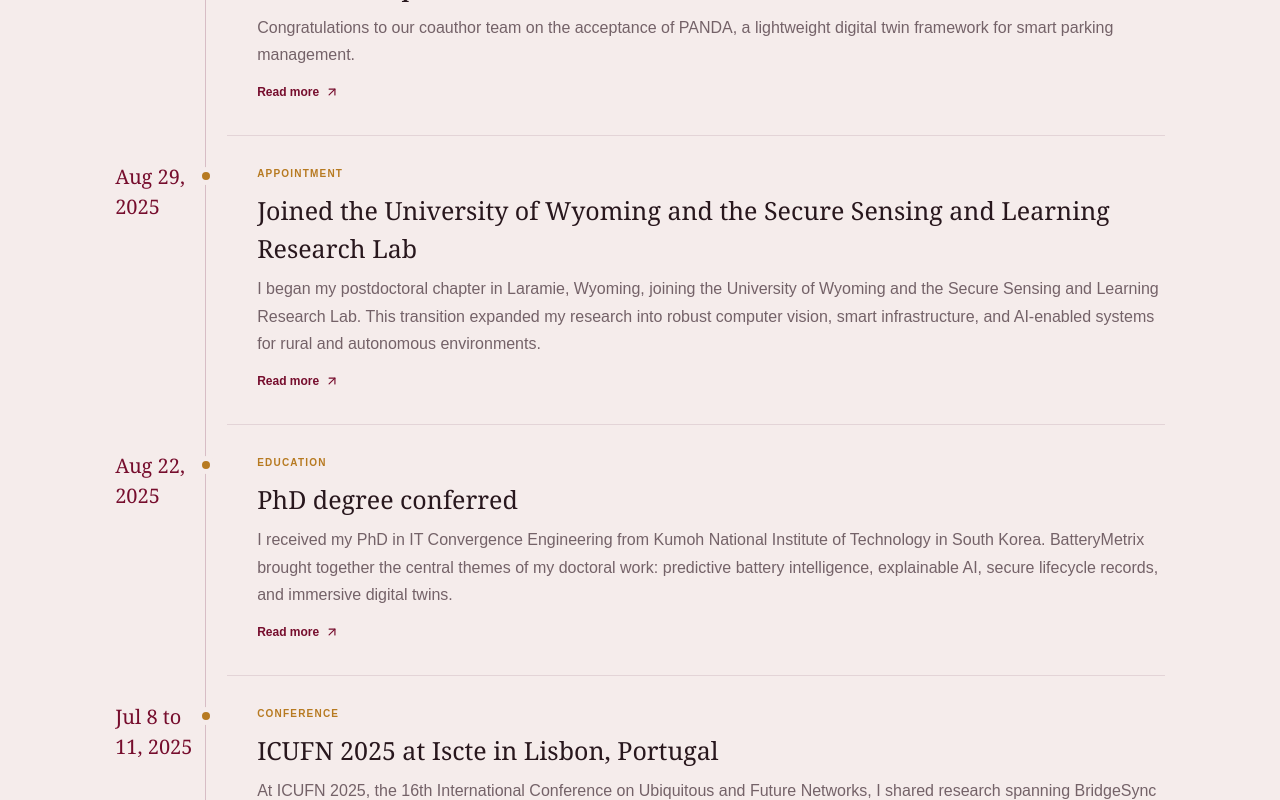
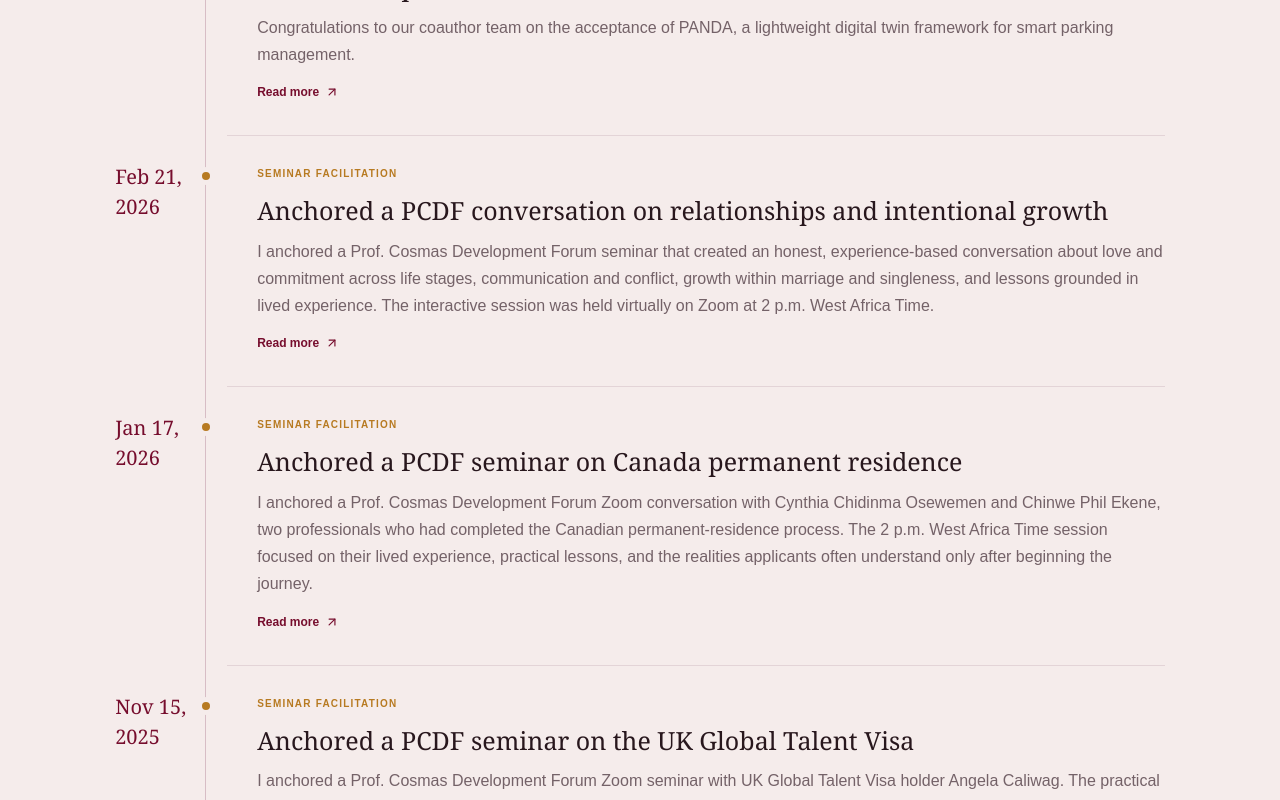
Before and after one commit to Judith989/judith-website-2026, a Next.js app: page /news in a window 1280 px wide. Shown: the part 2440-3240 px from the top of the page. Built offline with nearby package versions, Linux system fonts and the light colour scheme; no server answers.

Commit message:
Add PCDF seminar facilitation

```diff
--- a/app/news/page.tsx
+++ b/app/news/page.tsx
@@ -44,9 +44,15 @@ const journey: NewsItem[] = [
   { date: "April 4, 2026", category: "Keynote and outreach", title: "Delivered a keynote for International Women in Tech Day", text: "I joined WomenTech Kenya as one of four keynote speakers for International Women in Tech Day, held virtually from 2 to 4 p.m. East Africa Time. Under the theme Inspiring Young Ladies in STEM, the event created a space for undergraduates seeking opportunities and young professionals beginning technology careers to encounter visible pathways, practical encouragement, and a wider community in technology.", href: "https://www.linkedin.com/posts/judith989_most-young-women-dont-lack-potential-they-activity-7444735983377444864-KVEv" },
   { date: "April 2026", category: "Acceptance", title: "OmniRestore accepted at CVPR Workshops", text: "Congratulations to our full research team on this milestone for efficient restoration across rain, snow, haze, and other adverse conditions.", href: "https://judith989.github.io/CVPRW2026_OmniRestore/" },
   { date: "March 2026", category: "Acceptance", title: "PANDA accepted at i3CE 2026", text: "Congratulations to our coauthor team on the acceptance of PANDA, a lightweight digital twin framework for smart parking management.", href: "https://scholar.google.com/scholar?q=%22PANDA%3A+A+Lightweight+Digital+Twin+Framework+for+Smart+Parking+Management%22" },
+  { date: "February 21, 2026", category: "Seminar facilitation", title: "Anchored a PCDF conversation on relationships and intentional growth", text: "I anchored a Prof. Cosmas Development Forum seminar that created an honest, experience-based conversation about love and commitment across life stages, communication and conflict, growth within marriage and singleness, and lessons grounded in lived experience. The interactive session was held virtually on Zoom at 2 p.m. West Africa Time.", href: "https://www.linkedin.com/posts/pcdf-official_valentine2026-interactivesessions-pcdf-activity-7421659965150568448-6s0N" },
+  { date: "January 17, 2026", category: "Seminar facilitation", title: "Anchored a PCDF seminar on Canada permanent residence", text: "I anchored a Prof. Cosmas Development Forum Zoom conversation with Cynthia Chidinma Osewemen and Chinwe Phil Ekene, two professionals who had completed the Canadian permanent-residence process. The 2 p.m. West Africa Time session focused on their lived experience, practical lessons, and the realities applicants often understand only after beginning the journey.", href: "https://www.linkedin.com/posts/judith989_some-opportunities-look-simple-on-the-surface-activity-7415902179968135168-bJ1h" },
+  { date: "November 15, 2025", category: "Seminar facilitation", title: "Anchored a PCDF seminar on the UK Global Talent Visa", text: "I anchored a Prof. Cosmas Development Forum Zoom seminar with UK Global Talent Visa holder Angela Caliwag. The practical session explained eligibility, application requirements, the step-by-step process, common mistakes, and how the visa can support an international career and a pathway toward permanent residence in the United Kingdom.", href: "https://www.linkedin.com/posts/pcdf-official_globaltalentvisa-ukvisa-careergrowth-activity-7385028052008759296-xdTp" },
+  { date: "September 20, 2025", category: "Seminar facilitation", title: "Anchored a PCDF seminar on recognizing and responding to abuse", text: "I anchored a Prof. Cosmas Development Forum Zoom seminar led by counselor and coach Tara Daneshmand. The session examined physical, emotional, and financial abuse, including less visible patterns in workplaces and relationships, and discussed boundaries, self-protection, and routes toward support and restored confidence.", href: "https://www.linkedin.com/posts/pcdf-official_mentalhealthawareness-emotionalwellbeing-activity-7369009563162800128-kiBw" },
   { date: "August 29, 2025", category: "Appointment", title: "Joined the University of Wyoming and the Secure Sensing and Learning Research Lab", text: "I began my postdoctoral chapter in Laramie, Wyoming, joining the University of Wyoming and the Secure Sensing and Learning Research Lab. This transition expanded my research into robust computer vision, smart infrastructure, and AI-enabled systems for rural and autonomous environments.", href: "/about" },
   { date: "August 22, 2025", category: "Education", title: "PhD degree conferred", text: "I received my PhD in IT Convergence Engineering from Kumoh National Institute of Technology in South Korea. BatteryMetrix brought together the central themes of my doctoral work: predictive battery intelligence, explainable AI, secure lifecycle records, and immersive digital twins.", href: "/gallery" },
+  { date: "July 19, 2025", category: "Seminar facilitation", title: "Anchored a PCDF seminar on practical personal finance", text: "I anchored a Prof. Cosmas Development Forum Zoom seminar with Chisom Mbaegbu at 2 p.m. West Africa Time. The conversation translated personal finance into accessible decisions about understanding one's financial position, managing income, building a sustainable savings habit, and approaching investment with greater confidence and discernment.", href: "https://www.facebook.com/share/p/1CdxCmjFe7/" },
   { date: "July 8 to 11, 2025", category: "Conference", title: "ICUFN 2025 at Iscte in Lisbon, Portugal", text: "At ICUFN 2025, the 16th International Conference on Ubiquitous and Future Networks, I shared research spanning BridgeSync for secure bridge monitoring, interactive battery digital twins, and emerging communication systems. The conference was held at Iscte, University Institute of Lisbon in Portugal.", href: "/gallery" },
+  { date: "June 21, 2025", category: "Seminar facilitation", title: "Anchored a PCDF seminar on mental health and stress management for busy women", text: "I anchored a Prof. Cosmas Development Forum Zoom seminar with psychotherapist and Mindsplace founder Eniola Bello. The session addressed silent burnout, healthy boundaries, practical coping strategies, and the importance of protecting mental well-being while carrying demanding professional, family, and community responsibilities.", href: "https://www.facebook.com/share/p/19FFmM3Ja3/" },
   { date: "June 15 to 20, 2025", category: "Conference", title: "IEEE IAS Annual Meeting 2025 in Taipei City, Taiwan", text: "Congratulations to our coauthor team on presenting explainable and model-agnostic energy-consumption prediction research at the IEEE Industry Applications Society Annual Meeting in Taipei City, Taiwan.", href: "https://doi.org/10.1109/IAS62731.2025.11061571" },
   { date: "May 2025", category: "Education", title: "Defended the BatteryMetrix PhD thesis", text: "I successfully defended BatteryMetrix: A User-Centric Digital Twin Framework for Predictive, Explainable, and Secure Battery Management Systems at Kumoh National Institute of Technology.", href: "/research/batterymetrix" },
   { date: "April 23 to 25, 2025", category: "Conference presentation", title: "PureTwin presented at JCCI 2025 in Sokcho, South Korea", text: "At JCCI 2025, the 35th Joint Conference on Telecommunications and Information, I presented PureTwin, an interactive non-fungible digital twin framework for battery management systems. The conference was held at Sokcho Sonocalm Delpino Resort in South Korea.", href: "/gallery" },
```
